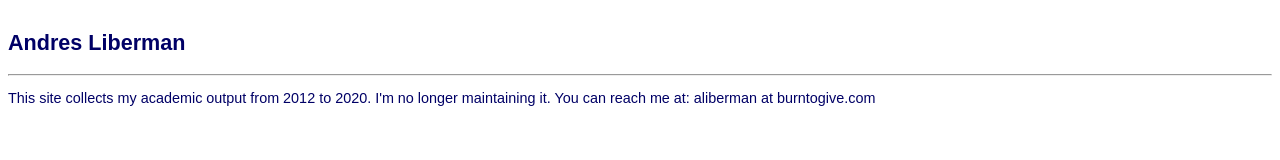
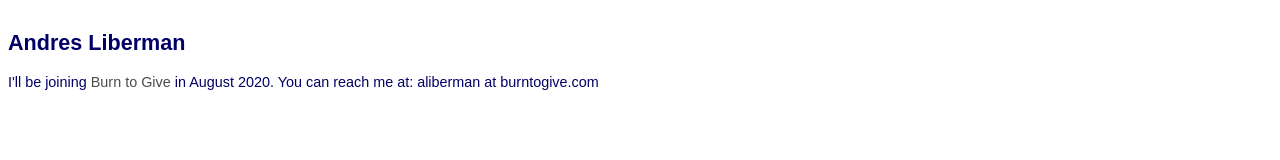
Before and after one commit to andreslib/andres_website, a plain HTML site: page home.html in a window 1280 px wide. Drawn offline with Linux system fonts and the light colour scheme.

Commit message:
update Home with Burn to Give link

```diff
--- a/home.html
+++ b/home.html
@@ -53,10 +53,9 @@ a:active {color:#4c4c4c;text-decoration:none;}
 <iframe style="height:0px;width:0px;visibility:hidden" src="about:blank"></iframe>
 
 <h2>Andres Liberman</h2>
-<hr>
 
-<p>This site collects my academic output from 2012 to 2020.
-I'm no longer maintaining it. You can reach me at:
+<p>I'll be joining <a href="https://www.burntogive.com/" target="_blank"> Burn to Give </a> in August 2020.
+You can reach me at:
 aliberman at burntogive.com
 </p>
 
```
